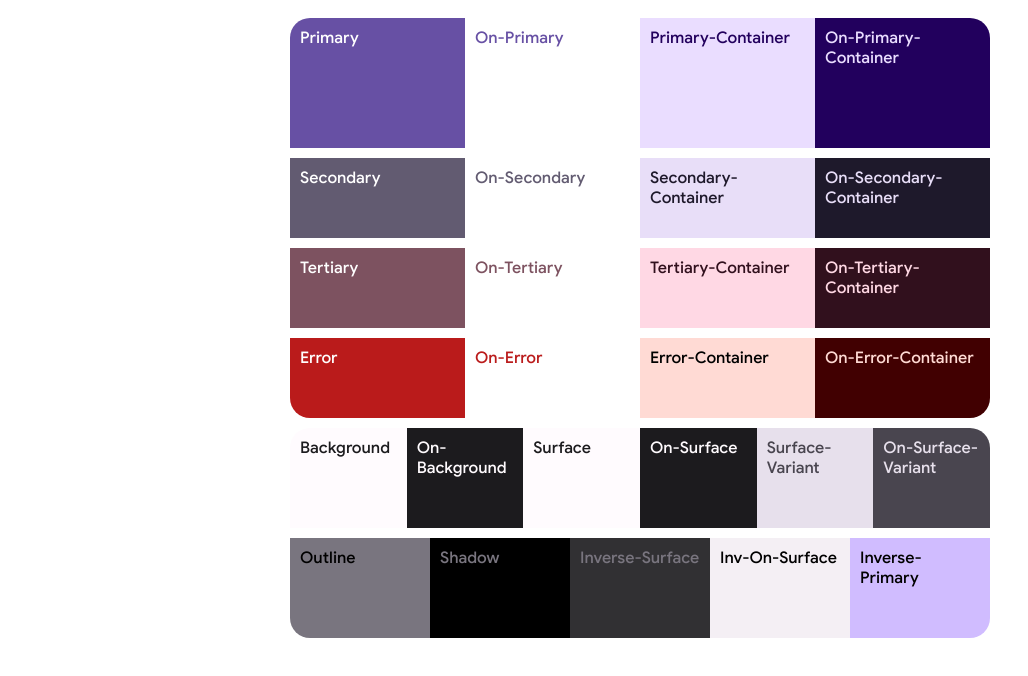
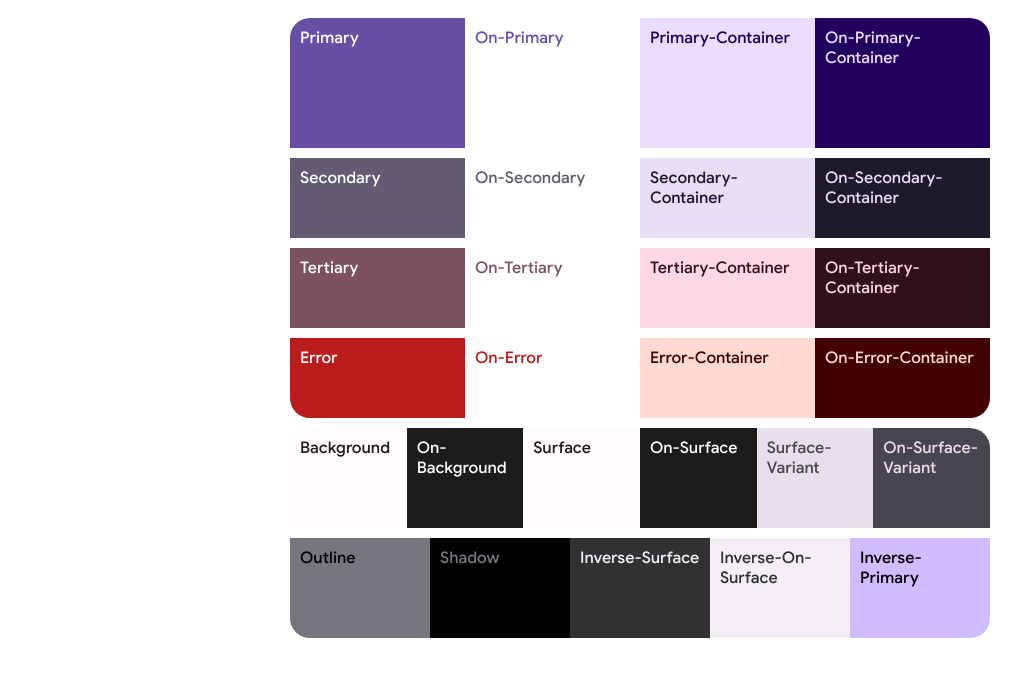
Before and after one commit to soumya-99/material-you-color-picker, a plain HTML site: page index.html in a window 1280 px wide. Shown: the part 116-792 px from the top of the page, without its empty margins (0-1028 px from the left). Drawn offline with Linux system fonts and the light colour scheme.

Commit message:
some text color changed

```diff
--- a/index.html
+++ b/index.html
@@ -109,7 +109,7 @@
                 <div id="tags">Inverse-Surface</div>
             </div>
             <div id="box26">
-                <div id="tags">Inv-On-Surface</div>
+                <div id="tags">Inverse-On-Surface</div>
             </div>
             <div id="box27">
                 <div id="tags">Inverse-Primary</div>
--- a/style.css
+++ b/style.css
@@ -153,6 +153,7 @@ h1 {
 	width: 100%;
 	height: 80px;
 	background-color: var(--md-sys-color-error-container);
+	color: var(--md-sys-color-on-error-container);
 }
 
 #box16 {
@@ -226,13 +227,14 @@ h1 {
 	width: 100%;
 	height: 100px;
 	background-color: var(--md-sys-color-inverse-surface);
-	color: var(--md-sys-color-outline);
+	color: var(--md-sys-color-inverse-on-surface);
 }
 
 #box26 {
 	width: 100%;
 	height: 100px;
 	background-color: var(--md-sys-color-inverse-on-surface);
+	color: var(--md-sys-color-inverse-surface);
 }
 
 #box27 {
```
